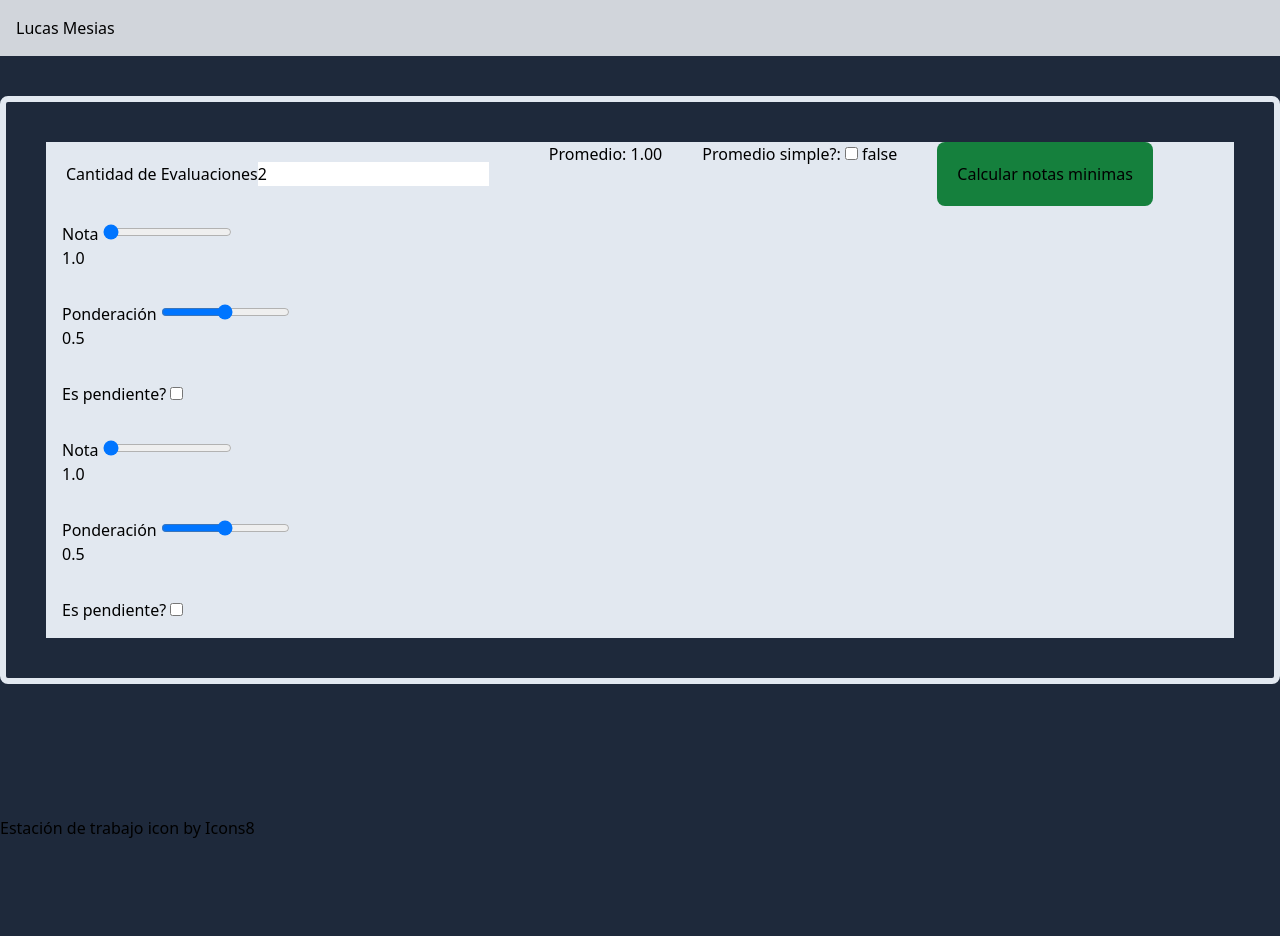
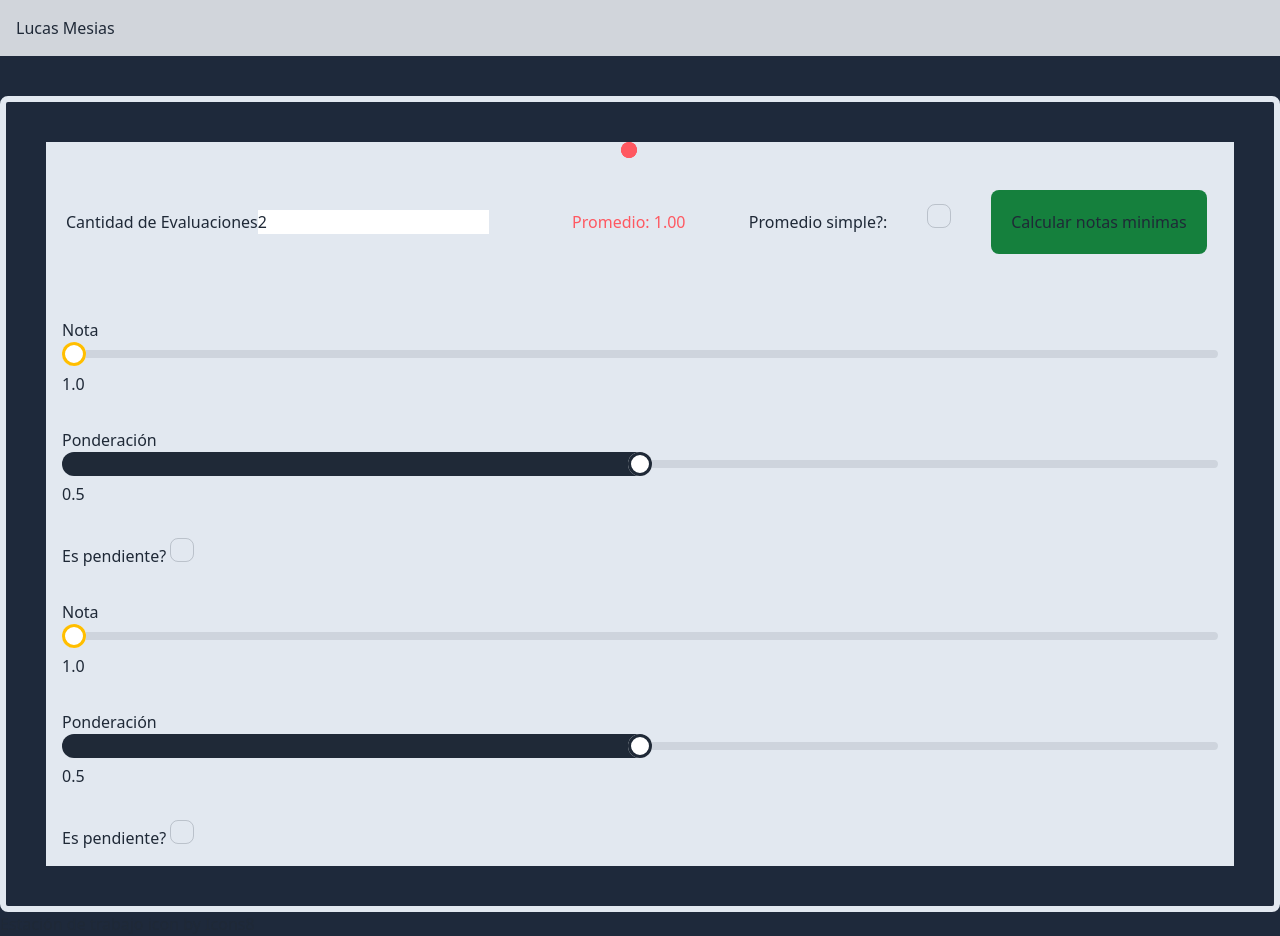
Before and after one commit to Skyrdow/portfolio, a SvelteKit app: page /calculadora in a window 1280 px wide. Before the commit the page ends 840 px from the top, so only its background shows below. Built offline with nearby package versions, Linux system fonts and the light colour scheme.

Commit message:
add estilo

```diff
--- a/package.json
+++ b/package.json
@@ -15,6 +15,7 @@
     "@sveltejs/kit": "^2.0.0",
     "@sveltejs/vite-plugin-svelte": "^3.0.0",
     "autoprefixer": "^10.4.16",
+    "daisyui": "^4.6.0",
     "postcss": "^8.4.32",
     "prettier": "^3.2.4",
     "prettier-plugin-svelte": "^3.1.2",
--- a/src/app.html
+++ b/src/app.html
@@ -1,5 +1,5 @@
 <!doctype html>
-<html lang="en">
+<html lang="en" data-theme="light">
   <head>
     <meta charset="utf-8" />
     <link rel="icon" href="%sveltekit.assets%/favicon.png" />
--- a/src/routes/calculadora/+page.svelte
+++ b/src/routes/calculadora/+page.svelte
@@ -8,7 +8,9 @@
   let cantidad = 2,
     min = 1,
     max = 7,
-    promedio = 0;
+    promedio = 1;
+
+  $: porcentaje_promedio = ((promedio - 1) * 100) / 6;
 
   $: {
     while (evaluaciones.length !== cantidad) {
@@ -22,6 +24,7 @@
         evaluaciones.pop();
       }
     }
+    promedio = calcular_promedio(evaluaciones);
   }
 
   $: promedio = calcular_promedio(evaluaciones);
@@ -45,19 +48,28 @@
 </script>
 
 <div class="border-[6px] border-slate-200 p-10 rounded-lg">
-  <div class="flex flex-row flex-wrap bg-slate-200 h-fit gap-10">
+  <div class="flex flex-row flex-wrap items-baseline bg-slate-200 h-fit gap-10">
     <label class="p-5 flex"
       >Cantidad de Evaluaciones
       <input type="number" bind:value={cantidad} />
     </label>
 
-    <p>Promedio: {promedio.toFixed(2)}</p>
+    <p
+      class="radial-progress"
+      class:text-error={promedio < 4}
+      class:text-success={promedio >= 4}
+      style="--value:{porcentaje_promedio};--size:10rem;"
+    >
+      Promedio: {promedio.toFixed(2)}
+    </p>
 
-    <label>
-      Promedio simple?:
-      <input type="checkbox" bind:checked={promedio_simple} />
-      {promedio_simple}
-    </label>
+    <label for="promedio"> Promedio simple?: </label>
+    <input
+      id="promedio"
+      class="checkbox"
+      type="checkbox"
+      bind:checked={promedio_simple}
+    />
 
     <button class="bg-green-700 rounded-lg p-5" on:click={calc}
       >Calcular notas minimas
@@ -70,12 +82,14 @@
         <label class="bg-slate-200 p-4">
           Nota
           <input
+            class="range"
+            class:range-warning={evaluaciones[i].nota < 4}
+            class:range-error={evaluaciones[i].nota > 7}
             type="range"
             {min}
             {max}
             step="0.1"
             bind:value={evaluaciones[i].nota}
-            class:bg-red-100={promedio_simple}
           />
           <p>{evaluaciones[i].nota.toFixed(1)}</p>
         </label>
@@ -83,6 +97,7 @@
           <label class="bg-slate-200 p-4">
             Ponderación
             <input
+              class="range"
               type="range"
               min="0"
               max="1"
@@ -94,6 +109,7 @@
         {/if}
         <label class="bg-slate-200 p-4"
           >Es pendiente? <input
+            class="checkbox"
             type="checkbox"
             bind:checked={evaluaciones[i].es_pendiente}
           /></label
--- a/tailwind.config.js
+++ b/tailwind.config.js
@@ -4,5 +4,15 @@ export default {
   theme: {
     extend: {},
   },
-  plugins: [],
+  plugins: [require("daisyui")],
+  daisyui: {
+    themes: false, // false: only light + dark | true: all themes | array: specific themes like this ["light", "dark", "cupcake"]
+    darkTheme: "dark", // name of one of the included themes for dark mode
+    base: true, // applies background color and foreground color for root element by default
+    styled: true, // include daisyUI colors and design decisions for all components
+    utils: true, // adds responsive and modifier utility classes
+    prefix: "", // prefix for daisyUI classnames (components, modifiers and responsive class names. Not colors)
+    logs: true, // Shows info about daisyUI version and used config in the console when building your CSS
+    themeRoot: ":root", // The element that receives theme color CSS variables
+  },
 };
```
Also changed, not shown: 1 other file (tests, documents, lock files or other folders).
